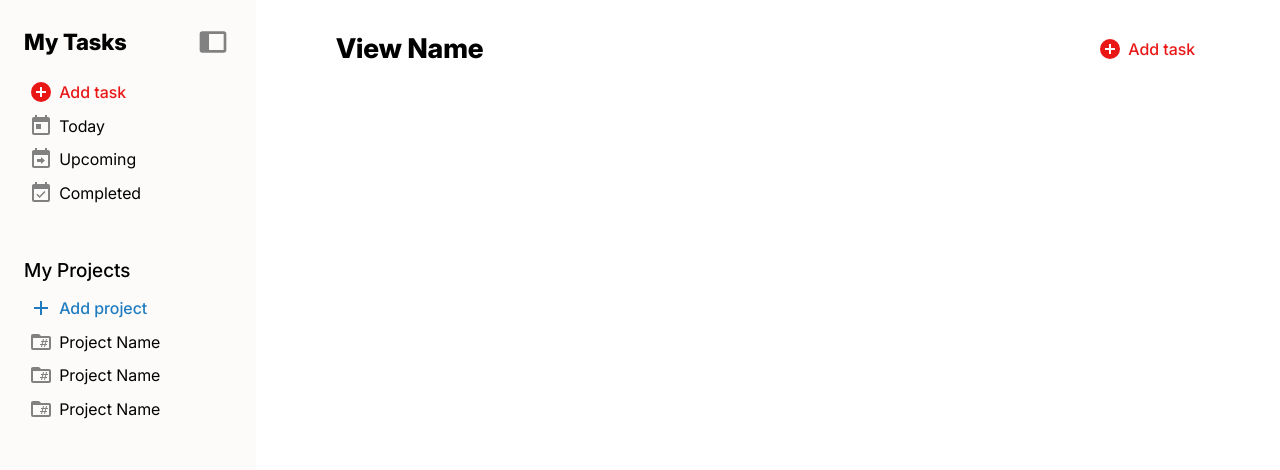
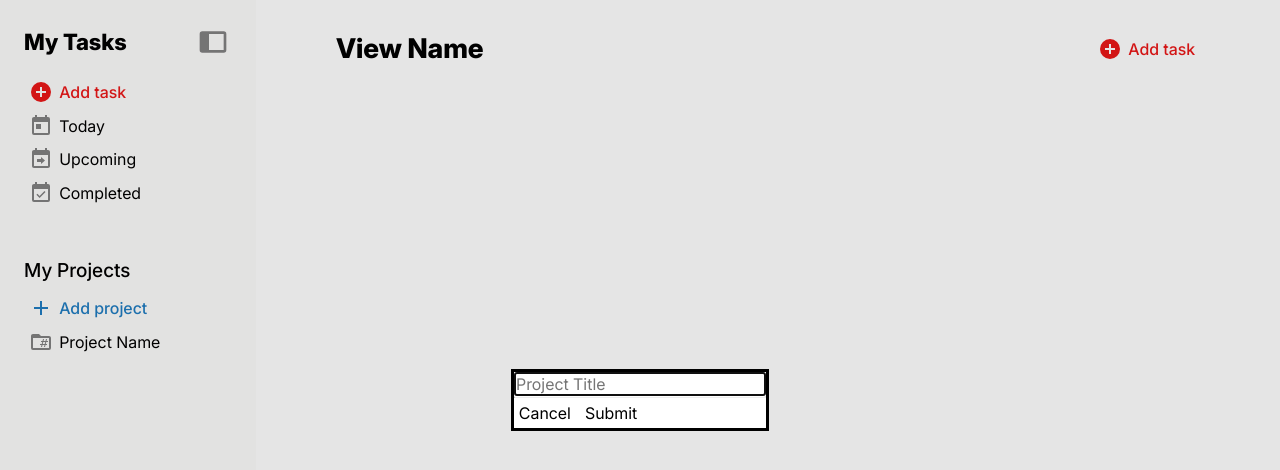
Before and after one commit to khuan24/to-do-list, a website built with webpack: page src/template.html in a window 1280 px wide. Both pictures are taken after a click on the button "Add project". Built offline with nearby package versions, Linux system fonts and the light colour scheme.

Commit message:
Add a dialog to add/edit project name

```diff
--- a/src/template.html
+++ b/src/template.html
@@ -43,14 +43,6 @@
                     <svg class="icon" xmlns="http://www.w3.org/2000/svg" viewBox="0 0 24 24"><path d="M20,18H4V8H20M20,6H12L10,4H4C2.89,4 2,4.89 2,6V18A2,2 0 0,0 4,20H20A2,2 0 0,0 22,18V8C22,6.89 21.1,6 20,6M19,12V11H17.5L18,9H17L16.5,11H14.5L15,9H14L13.5,11H12V12H13.25L12.75,14H11V15H12.5L12,17H13L13.5,15H15.5L15,17H16L16.5,15H18V14H16.75L17.25,12H19M15.75,14H13.75L14.25,12H16.25L15.75,14Z" /></svg>
                     <span>Project Name</span>
                 </button>
-                <button class="project">
-                    <svg class="icon" xmlns="http://www.w3.org/2000/svg" viewBox="0 0 24 24"><path d="M20,18H4V8H20M20,6H12L10,4H4C2.89,4 2,4.89 2,6V18A2,2 0 0,0 4,20H20A2,2 0 0,0 22,18V8C22,6.89 21.1,6 20,6M19,12V11H17.5L18,9H17L16.5,11H14.5L15,9H14L13.5,11H12V12H13.25L12.75,14H11V15H12.5L12,17H13L13.5,15H15.5L15,17H16L16.5,15H18V14H16.75L17.25,12H19M15.75,14H13.75L14.25,12H16.25L15.75,14Z" /></svg>
-                    <span>Project Name</span>
-                </button>
-                <button class="project">
-                    <svg class="icon" xmlns="http://www.w3.org/2000/svg" viewBox="0 0 24 24"><path d="M20,18H4V8H20M20,6H12L10,4H4C2.89,4 2,4.89 2,6V18A2,2 0 0,0 4,20H20A2,2 0 0,0 22,18V8C22,6.89 21.1,6 20,6M19,12V11H17.5L18,9H17L16.5,11H14.5L15,9H14L13.5,11H12V12H13.25L12.75,14H11V15H12.5L12,17H13L13.5,15H15.5L15,17H16L16.5,15H18V14H16.75L17.25,12H19M15.75,14H13.75L14.25,12H16.25L15.75,14Z" /></svg>
-                    <span>Project Name</span>
-                </button>
             </nav>
         </div>
         <div class="task-display">
@@ -68,20 +60,24 @@
                 </div>
             </div>
         </div>
-        <dialog class="modal-form">
+
+        <dialog class="modal-form" id="task-dialog">
             <form method="dialog" id="task-form">
                 <label for="task-title">
-                    <input type="text" name="task-title" id="task-title" placeholder="Title" required>
+                    <input type="text" name="task-title" id="task-title" placeholder="Task Title" required>
                 </label>
                 <label for="task-desc">
-                    <textarea name="task-desc" id="task-desc" required>Description</textarea>
+                    <textarea name="task-desc" id="task-desc" placeholder="Task Description"></textarea>
                 </label>
                 <div class="other-details">
                     <label for="task-due-date">
+                        Due Date:
                         <input type="date" name="task-due-date" id="task-due-date" required>
                     </label>
                     <label for="task-priority">
+                        Priority:
                         <select name="task-priority" id="task-priority">
+                            <option value="none">None</option>
                             <option value="high">High Priority</option>
                             <option value="medium">Medium Priority</option>
                             <option value="low">Low Priority</option>
@@ -90,8 +86,21 @@
                 </div>
                 <hr />
                 <div class="form-options">
-                    <button type="submit" id="submit-form">Submit</button>
                     <button class="cancel" type="button">Cancel</button>
+                    <button type="submit" id="task-submit-form" form="task-form">Submit</button>
+                </div>
+            </form>
+        </dialog>
+
+        <dialog class="modal-form" id="project-dialog">
+            <form method="dialog" id="project-form">
+                <label for="project-title">
+                    <input type="text" name="project-title" id="project-title" placeholder="Project Title" required>
+                </label>
+                <hr />
+                <div class="form-options">
+                    <button class="cancel" type="button">Cancel</button>
+                    <button type="submit" id="project-submit-form" form="project-form">Submit</button>
                 </div>
             </form>
         </dialog>
```
